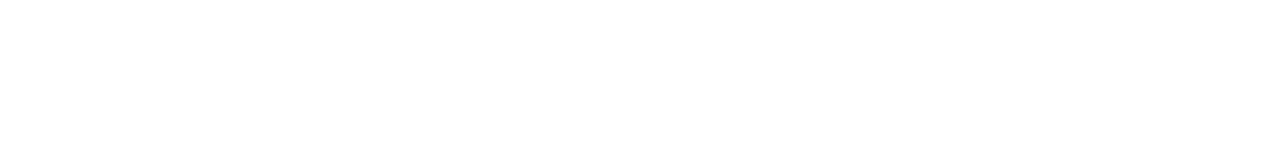
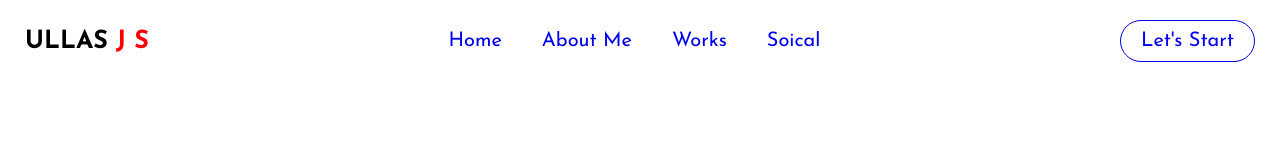
Before and after one commit to NinjaUllas/NinjaUllas, a plain HTML site: page index.html in a window 1280 px wide. Drawn offline with Linux system fonts and the light colour scheme.

Commit message:
nav-bar added

```diff
--- a/css/style.css
+++ b/css/style.css
@@ -0,0 +1,62 @@
+@import url('https://fonts.googleapis.com/css2?family=Josefin+Sans:ital,wght@0,100;0,200;0,300;0,400;0,500;0,600;0,700;1,100;1,200;1,300;1,400;1,500;1,600;1,700&family=Poppins:wght@400;500;600&display=swap');
+
+* {
+    margin: 0;
+    padding: 0;
+    font-family: 'josefin Sans', sans-serif;
+    box-sizing: border-box;
+    scroll-behavior: smooth;
+    overflow-x: hidden;
+    /* background-color: black; */
+}
+
+.nav-bar {
+    display: flex;
+    justify-content: space-between;
+    align-items: center;
+    margin: 20px 25px;
+    /* overflow-x: hidden; */
+    /* background-color: red */
+}
+
+.red-span {
+    color: red;
+}
+
+h2 {
+    font-size: 25px;
+    text-transform: uppercase;
+    font-weight: bold;
+    /* color: white; */
+}
+
+.nav-menu {
+    display: flex;
+    padding: 10px 20px;
+    justify-content: space-between;
+    align-items: center;
+}
+
+.nav-menu li {
+    list-style: none;
+    display: inline-block;
+    margin: 0 20px;
+}
+
+.nav-menu li a {
+    font-size: 20px;
+    /* color: white; */
+    text-decoration: none;
+    cursor: pointer;
+}
+
+.start-btn {
+    /* position: relative; */
+    /* color: white; */
+    text-decoration: none;
+    font-size: 20px;
+    padding: 10px 20px;
+    border: 1px solid;
+    overflow-x: hidden;
+    border-radius: 30px;
+}
--- a/index.html
+++ b/index.html
@@ -4,9 +4,23 @@
     <meta charset="UTF-8">
     <meta http-equiv="X-UA-Compatible" content="IE=edge">
     <meta name="viewport" content="width=device-width, initial-scale=1.0">
+    <link rel="stylesheet" href="/css/style.css">
     <title>NinjaUllas</title>
 </head>
 <body>
-
+    <div class="nav-bar">
+        <h2 class="logo">
+            Ullas<span class="red-span"> J S</span>
+        </h2>
+        <nav class="nav">
+            <ul class="nav-menu">
+                <li><a href="#">Home</a></li>
+                <li><a href="#">About Me</a></li>
+                <li><a href="#">Works</a></li>
+                <li><a href="#">Soical</a></li>
+            </ul>
+        </nav>
+        <a href="#" class="start-btn">Let's Start</a>
+    </div>
 </body>
 </html>
```
